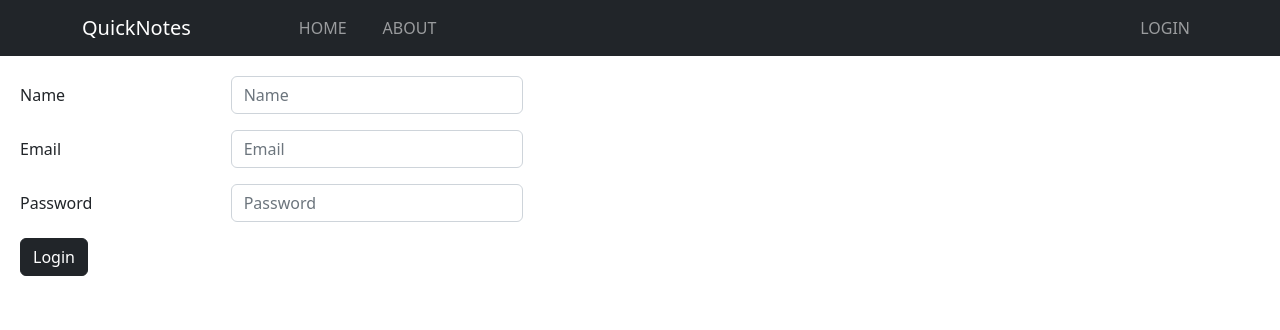
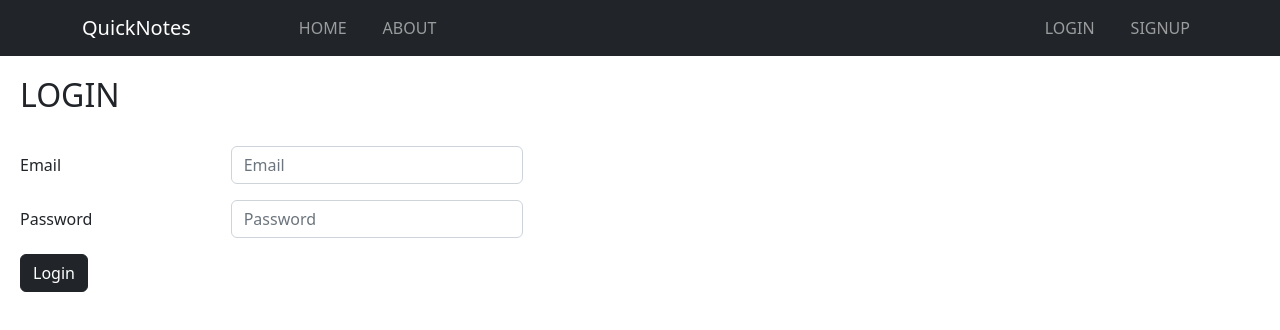
Before and after one commit to arpitmathur2412/keeper-MERN, a React (Create React App) app in the folder client/: page /login in a window 1280 px wide. Shown: the top 330 px of the page. Built offline with nearby package versions, Linux system fonts and the light colour scheme.

Commit message:
adding signup component

```diff
--- a/client/src/App.js
+++ b/client/src/App.js
@@ -2,6 +2,7 @@ import './App.css';
 import Home from './components/Home';
 import About from './components/About';
 import Login from './components/Login';
+import Signup from './components/Signup';
 import NoteState from './context/notes/NoteState';
 
 import {
@@ -20,6 +21,7 @@ function App() {
         <Route exact path="/" element={<Home/>}/>
         <Route exact path="/about" element={<About/>}/>
         <Route exact path="/login" element={<Login/>}/>
+        <Route exact path="/signup" element={<Signup/>}/>
       </Routes>
     </Router>
     </NoteState>
--- a/client/src/components/Login.css
+++ b/client/src/components/Login.css
@@ -1,3 +1,6 @@
 .login-form{
     margin: 20px;
+    display:grid
+
+
 }
--- a/client/src/components/Login.js
+++ b/client/src/components/Login.js
@@ -1,4 +1,4 @@
-import React from 'react';
+import React, { useState } from 'react';
 import Navigationbar from "./Navbar";
 import Col from 'react-bootstrap/Col';
 import Form from 'react-bootstrap/Form';
@@ -7,32 +7,54 @@ import styles from "./Login.css"
 import Button from 'react-bootstrap/Button';
 
 function Login(){
+    const [login,setLogin]=useState({email:"",password:""})
+
+    function onChange(e){
+        setLogin({...login,[e.target.name]:e.target.value})
+    }
+
+
+    async function onClick(e){
+        const host="http://localhost:5000"
+        e.preventDefault()
+        const response = await fetch(`${host}/api/auth/login`,
+        {
+          method: "POST",
+          headers: {
+            "Content-Type": "application/json"
+            // "auth-token":"eyJhbGciOiJIUzI1NiIsInR5cCI6IkpXVCJ9.eyJ1c2VyIjp7ImlkIjoiNjQxYjU3MGRiOWViY2Q5MTRkOTY5MjA1In0sImlhdCI6MTY3OTYwMDgwMH0.icE5gqqDSJ1QLWty4T3r1Dhv4BFNx-IWtbBFzzR2eXc"
+            },
+
+          body: JSON.stringify({email:login.email,password:login.password})
+        });
+        const json=response.json()
+        console.log(json);
+
+    }
+
     return(
         <div>
             <Navigationbar/>
             <div className='login-form' style={styles}>
+            <h2 style={{styles}}>LOGIN</h2>
+            <br></br>
             <Form action='/form' method='post'>
-                <Form.Group as={Row} className="mb-3" controlId="formPlaintextPassword">
-                <Form.Label column sm="2">Name</Form.Label>
-                <Col sm="3">
-                <Form.Control type="text" placeholder="Name" />
-                </Col>
-                </Form.Group>
 
                 <Form.Group as={Row} className="mb-3" controlId="formPlaintextPassword">
                 <Form.Label column sm="2">Email</Form.Label>
                 <Col sm="3">
-                <Form.Control type="email" placeholder="Email" />
+                <Form.Control onChange={onChange} type="email" placeholder="Email" name="email" value={login.email}/>
                 </Col>
                 </Form.Group>
 
                 <Form.Group as={Row} className="mb-3" controlId="formPlaintextPassword">
                 <Form.Label column sm="2">Password</Form.Label>
                 <Col sm="3">
-                <Form.Control type="password" placeholder="Password" />
+                <Form.Control type="password" onChange={onChange} placeholder="Password" name="password" value={login.password}
+                />
                 </Col>
                 </Form.Group>
-                <Button type='submit' variant="dark">Login</Button>
+                <Button type='submit' onClick={onClick} variant="dark">Login</Button>
             </Form>
             </div>
         </div>
--- a/client/src/components/Navbar.js
+++ b/client/src/components/Navbar.js
@@ -15,7 +15,8 @@ function Navigationbar() {
             <Nav.Link as={Link} to="/about">ABOUT</Nav.Link>
           </Nav>
           <Nav>
-          <Nav.Link as={Link} to="/login">LOGIN</Nav.Link>
+          <Nav.Link style={{marginRight:"20px"}} as={Link} to="/login">LOGIN</Nav.Link>
+          <Nav.Link as={Link} to="/signup">SIGNUP</Nav.Link>
           </Nav>
         </Navbar.Collapse>
       </Container>
```
